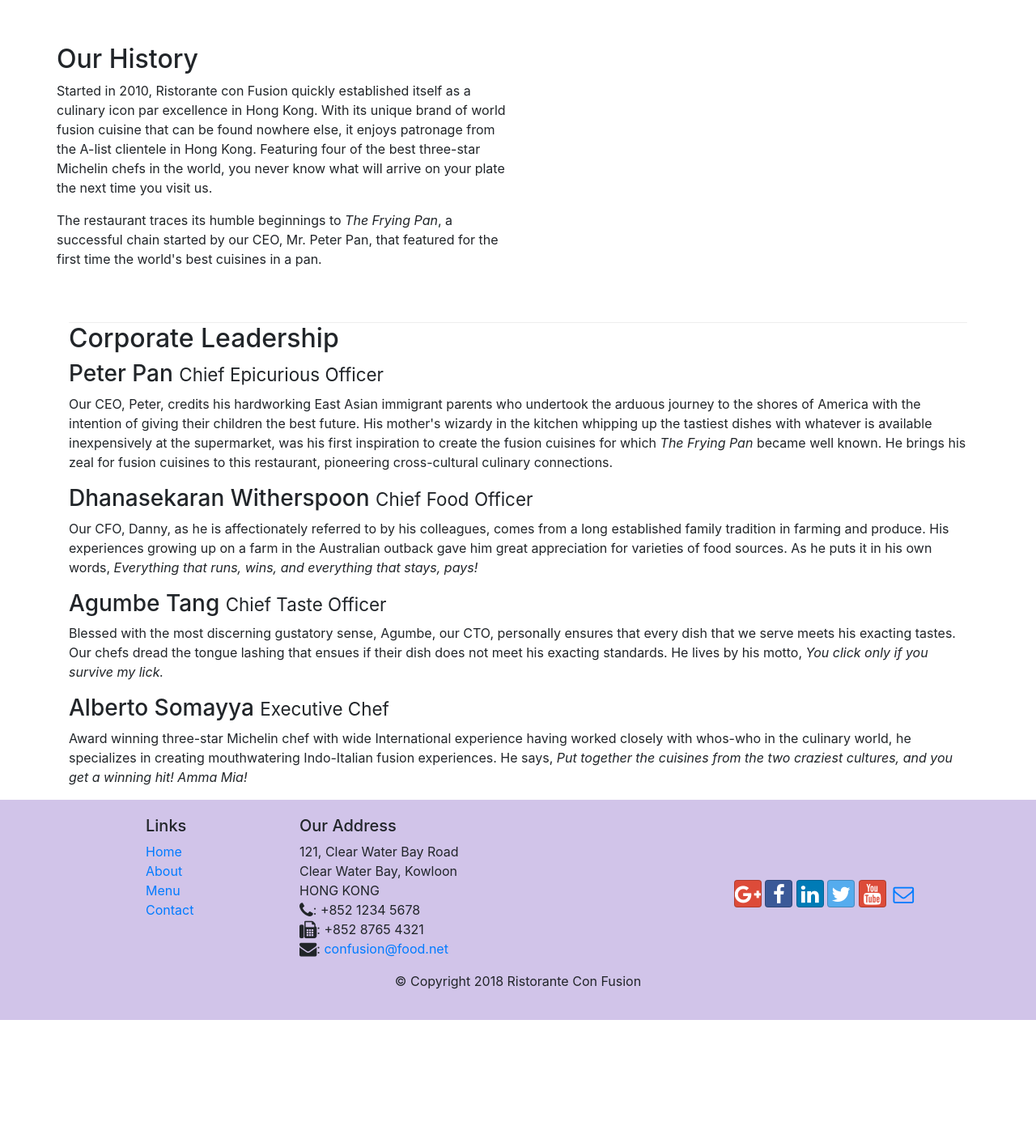
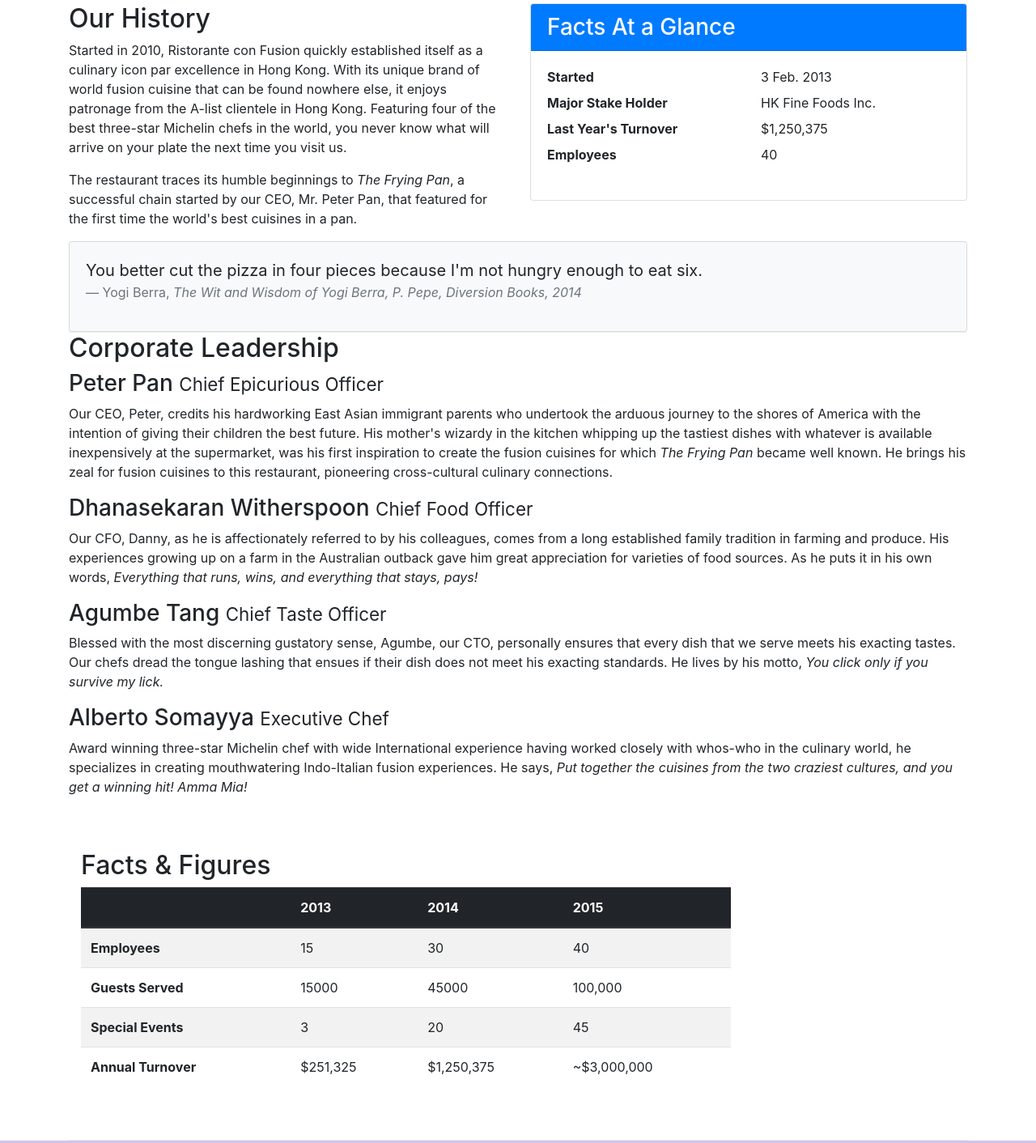
Before and after one commit to chalihaarindam/conFusion, a website: page aboutus.html in a window 1280 px wide. Shown: the part 461-1873 px from the top of the page at 81% size. Before the commit the page ends 1721 px from the top, so only its background shows below. Drawn offline with nearby package versions, Linux system fonts and the light colour scheme.

Commit message:
tables and cards

```diff
--- a/aboutus.html
+++ b/aboutus.html
@@ -61,13 +61,40 @@
         </div>
 
         <div class="row">
-            <div class="col-md-6 half ">
+            <div class="col-md-6 ">
                 <h2>Our History</h2>
                 <p>Started in 2010, Ristorante con Fusion quickly established itself as a culinary icon par excellence in Hong Kong. With its unique brand of world fusion cuisine that can be found nowhere else, it enjoys patronage from the A-list clientele in Hong Kong.  Featuring four of the best three-star Michelin chefs in the world, you never know what will arrive on your plate the next time you visit us.</p>
                 <p>The restaurant traces its humble beginnings to <em>The Frying Pan</em>, a successful chain started by our CEO, Mr. Peter Pan, that featured for the first time the world's best cuisines in a pan.</p>
             </div>
-            <div>
-            </div>
+            <div class="col-12 col-sm-6 ">
+               <div class="card">
+                   <h3 class="card-header bg-primary text-white">Facts At a Glance</h3>
+                   <div class="card-body">
+                       <dl class="row">
+                           <dt class="col-6">Started</dt>
+                           <dd class="col-6">3 Feb. 2013</dd>
+                           <dt class="col-6">Major Stake Holder</dt>
+                           <dd class="col-6">HK Fine Foods Inc.</dd>
+                           <dt class="col-6">Last Year's Turnover</dt>
+                           <dd class="col-6">$1,250,375</dd>
+                           <dt class="col-6">Employees</dt>
+                           <dd class="col-6">40</dd>
+                       </dl>
+                   </div>
+               </div>
+           </div>
+           <div class="col-12">
+               <div class="card card-body bg-light">
+                   <blockquote class="blockquote">
+                       <p class="mb-0">You better cut the pizza in four pieces because
+                           I'm not hungry enough to eat six.</p>
+                       <footer class="blockquote-footer">Yogi Berra,
+                           <cite title="Source Title">The Wit and Wisdom of Yogi Berra,
+                           P. Pepe, Diversion Books, 2014</cite>
+                       </footer>
+                   </blockquote>
+               </div>
+           </div>
         </div>
 
 
@@ -102,6 +129,52 @@
               </div>
             </div>
        </div>
+       <div class="row row-content">
+         <div class="col-12 col-sm-9">
+             <h2>Facts &amp; Figures</h2>
+
+             <div class="table-responsive">
+                    <table class="table table-striped">
+                        <thead class="thead-dark">
+                            <tr>
+                                <th>&nbsp;</th>
+                                <th>2013</th>
+                                <th>2014</th>
+                                <th>2015</th>
+                            </tr>
+                        </thead>
+                        <tbody>
+                            <tr>
+                                <th>Employees</th>
+                                <td>15</td>
+                                <td>30</td>
+                                <td>40</td>
+                            </tr>
+                            <tr>
+                                <th>Guests Served</th>
+                                <td>15000</td>
+                                <td>45000</td>
+                                <td>100,000</td>
+                            </tr>
+                            <tr>
+                                <th>Special Events</th>
+                                <td>3</td>
+                                <td>20</td>
+                                <td>45</td>
+                            </tr>
+                            <tr>
+                                <th>Annual Turnover</th>
+                                <td>$251,325</td>
+                                <td>$1,250,375</td>
+                                <td>~$3,000,000</td>
+                            </tr>
+                        </tbody>
+                    </table>
+                </div>
+         </div>
+          <div class="col-12 col-sm-3">
+         </div>
+    </div>
 
     </div>
 
```
